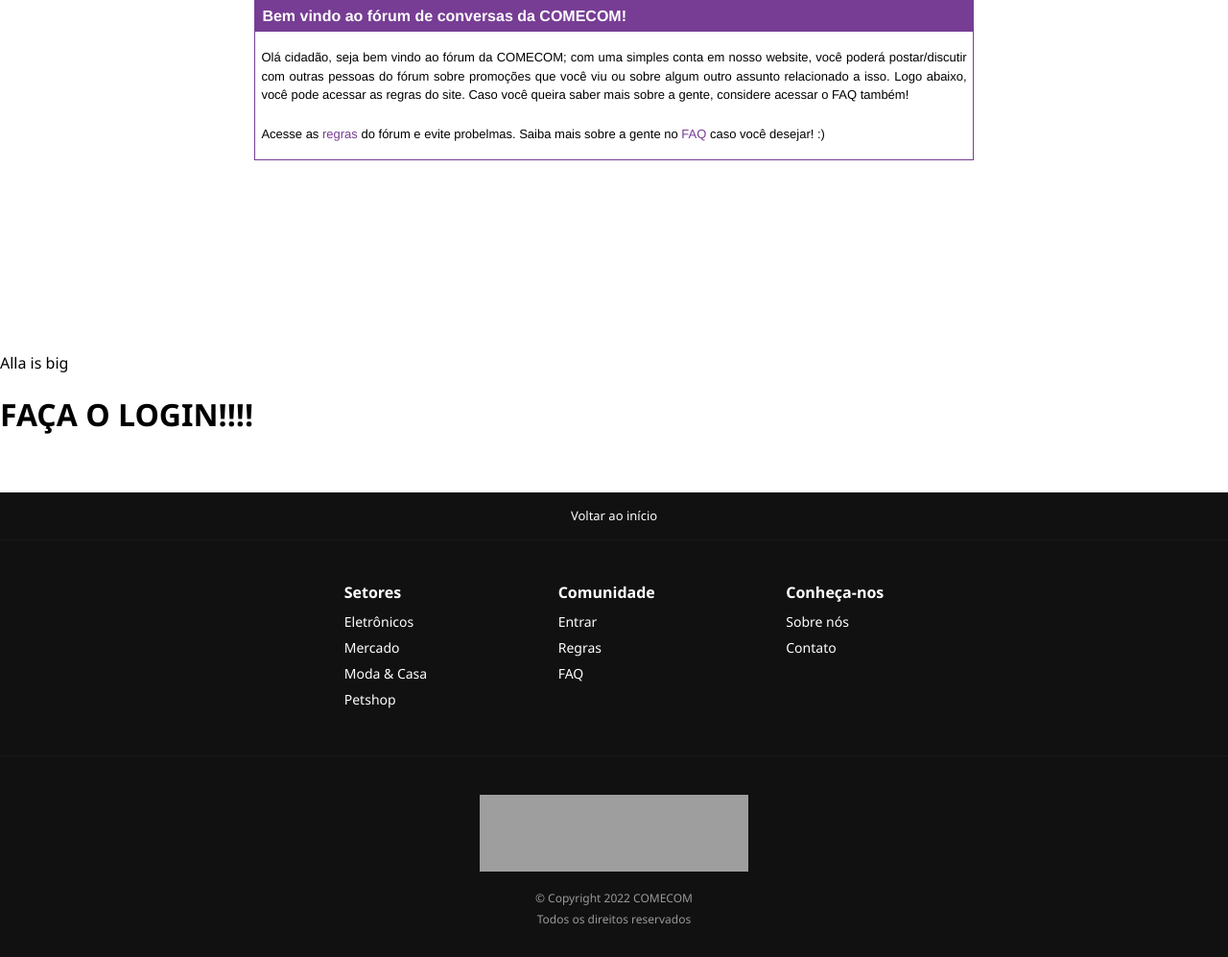
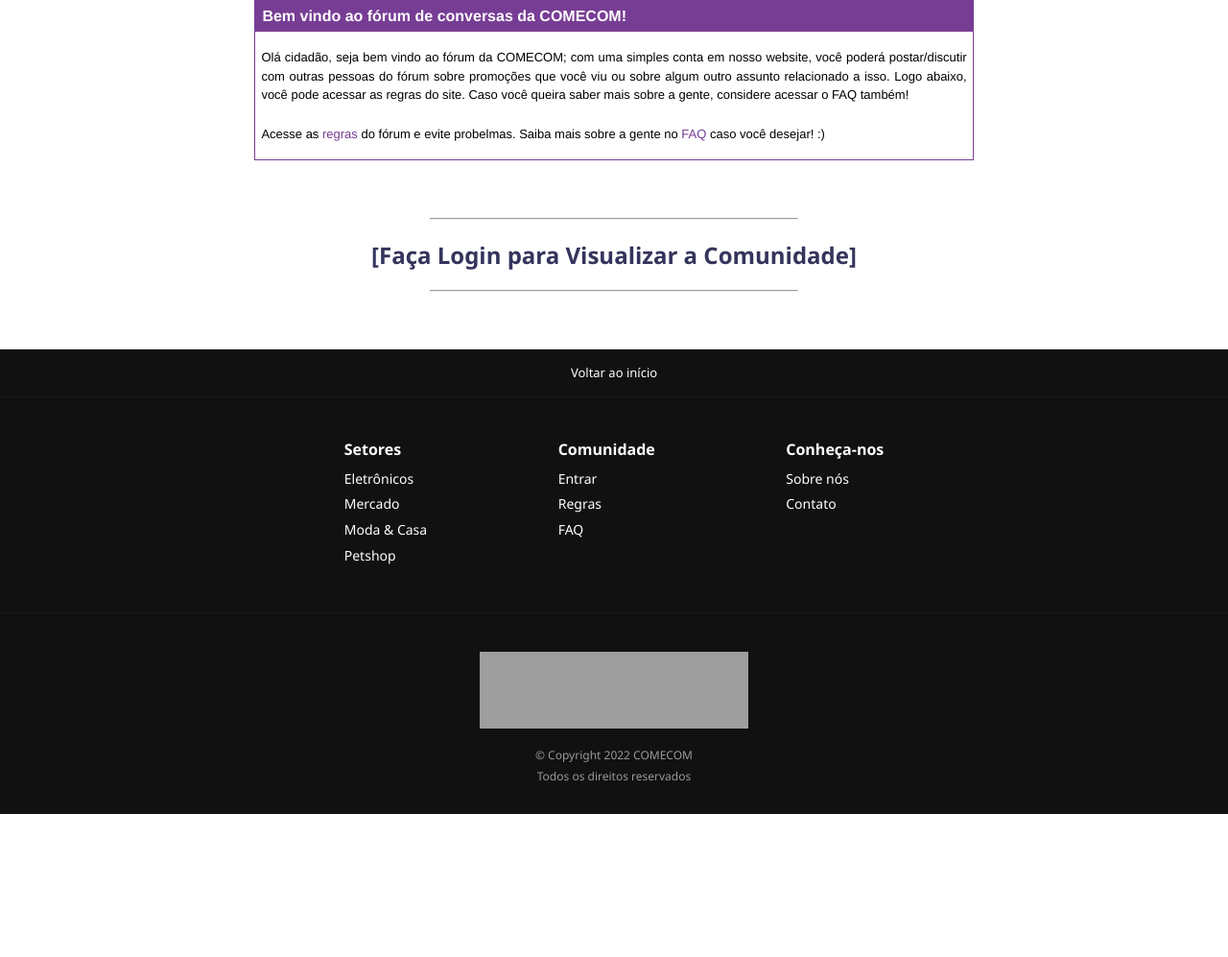
Before and after one commit to D1ng0ls/COMECOM, a PHP site: page /comunidade/ in a window 1280 px wide. Shown: the part 427-1424 px from the top of the page at 96% size. After the commit the page ends 1275 px from the top, so only its background shows below. Run offline with PHP 8.4, Linux system fonts and the light colour scheme; grey boxes are pictures that could not be loaded.

Commit message:
Seu mestre, Eduardo Canabarra

```diff
--- a/comunidade/index.php
+++ b/comunidade/index.php
@@ -29,14 +29,16 @@
             <p>Acesse as <a href="rules.html">regras</a> do fórum e evite probelmas. Saiba mais sobre a gente no <a href="faq.php">FAQ</a> caso você desejar! :)</p>
         </div>
     </div>
-    <div class="post-button-div">
-        <a href="../post_formulario.php">Alla is big</a>
-    </div>
 
     <?php if(isset($_SESSION['login'])) :?>
+
+        <h2 align="center" style="color: #34345c;">[<a href="/" class="botaoTOP">Adicionar um Novo Post</a>]</h2>
+        <hr style="width: 25%; margin-bottom: 20px;">
         <?php include("../includes/posts.php") ?>
     <?php else : ?>
-        <h1>FAÇA O LOGIN!!!!</h1>
+        <hr style="width: 30%; margin-top: 60px;">
+        <h2 align="center" style="color: #34345c;">[<a href="../login.php" class="botaoTOP">Faça Login para Visualizar a Comunidade</a>]</h2>
+        <hr style="width: 30%;">
     <?php endif; ?>
 
     <?php include('../includes/footer.php'); ?>
--- a/style/style-comunidade.css
+++ b/style/style-comunidade.css
@@ -4,6 +4,10 @@
 
 #semi-menu{
     word-spacing: 20px;
+    color: var(--color-purple);
+}
+
+.botaoTOP:hover {
     color: var(--color-purple);
 }
 
@@ -46,7 +50,7 @@
     border-color: var(--color-purple);
     overflow: hidden;
     text-overflow: ellipsis;
-    margin-bottom: 200px;
+    margin-bottom: 25px;
 }
 .container1-1 {
     height: 33px;
```
